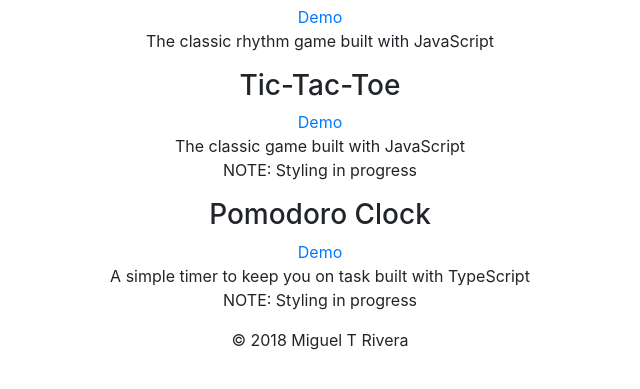
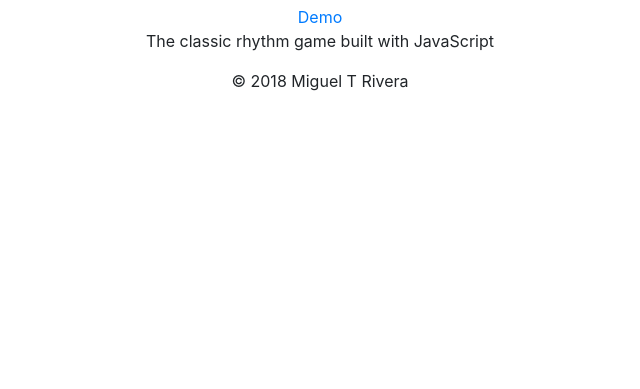
Before and after one commit to mtrivera/portfolio, a plain HTML site: page projects.html in a window 1280 px wide. Shown: the part 165-554 px from the top of the page, without its empty margins (320-960 px from the left). Drawn offline with nearby package versions, Linux system fonts and the light colour scheme.

Commit message:
Remove incomplete projects

```diff
--- a/projects.html
+++ b/projects.html
@@ -21,20 +21,10 @@
     </nav>
     <h1 class="text-center mb-4">Projects</h1>
     <main class="text-center">
-    <div class="project-content">
+      <div class="project-content">
         <h3>Simon Game</h3>
         <a href="https://codepen.io/mtrivera/pen/wqpZZZ" target="_blank">Demo</a>
         <p>The classic rhythm game built with JavaScript</p>
-      </div>
-      <div class="project-content">
-        <h3>Tic-Tac-Toe</h3>
-        <a href="https://codepen.io/mtrivera/pen/ZyYQgx" target="_blank">Demo</a>
-        <p>The classic game built with JavaScript<br>NOTE: Styling in progress</p>
-      </div>
-      <div class="project-content">
-        <h3>Pomodoro Clock</h3>
-        <a href="https://codepen.io/mtrivera/pen/qmjGep" target="_blank">Demo</a>
-        <p>A simple timer to keep you on task built with TypeScript<br>NOTE: Styling in progress</p>
       </div>
     </main>
     <!-- Footer -->
```
